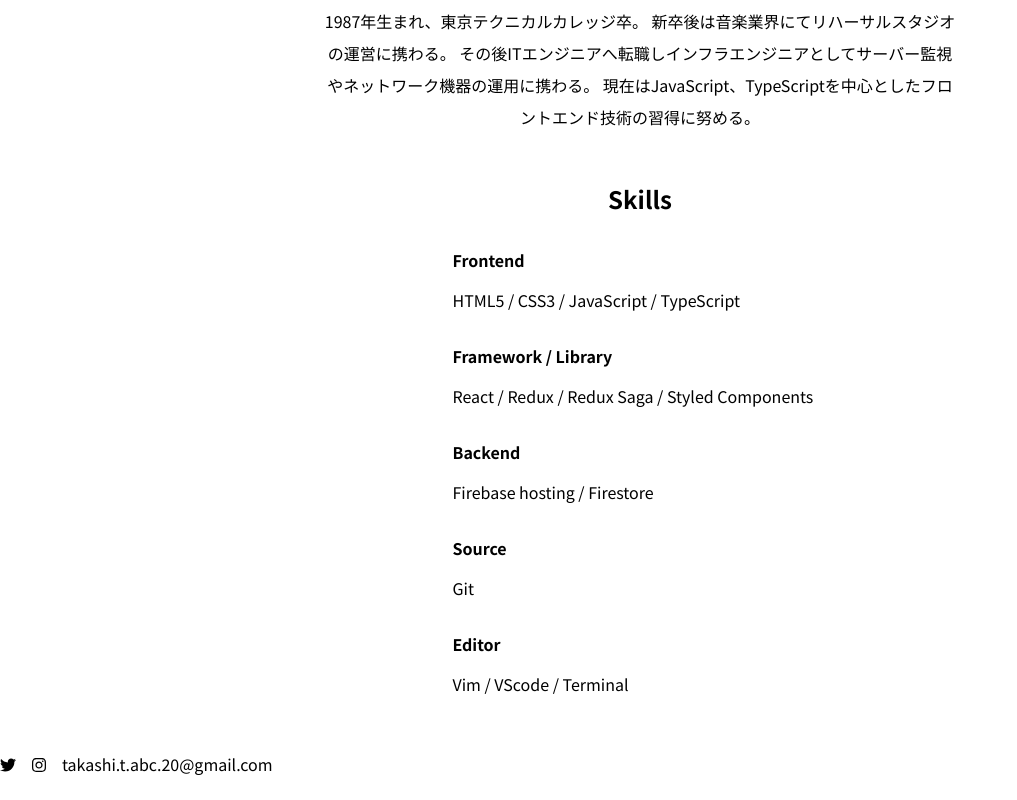
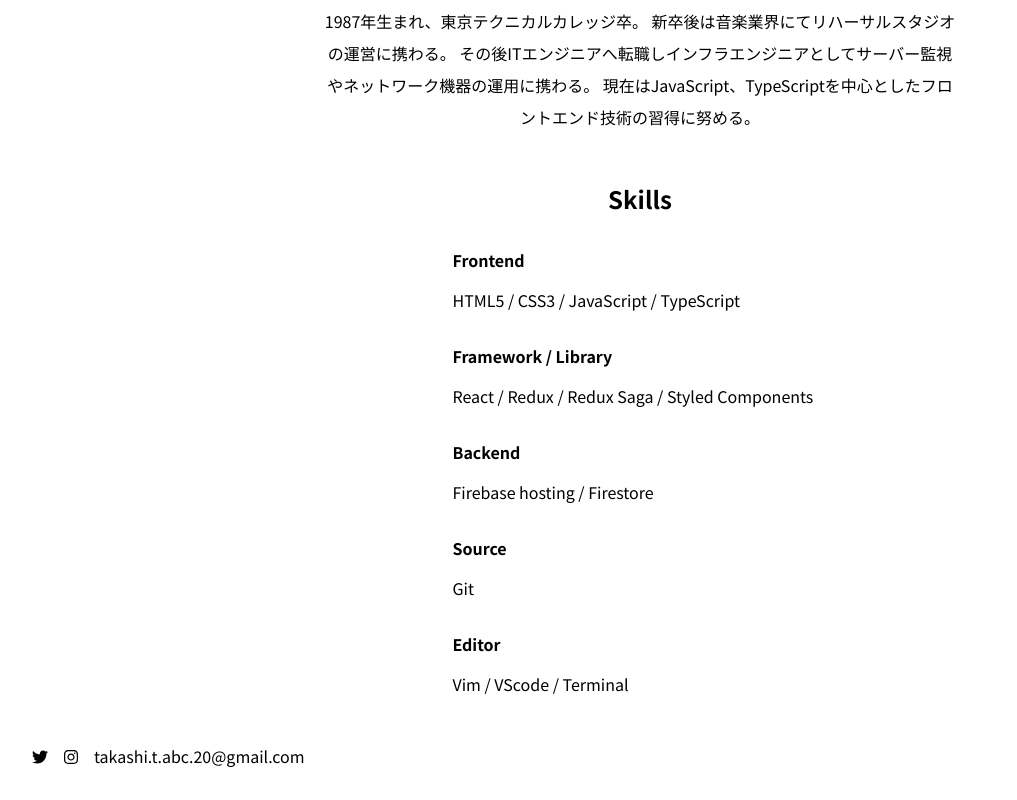
Before and after one commit to tam-t-3/Takashi-Tamura-Mysite, a React (Create React App) app: page / in a window 1280 px wide. Shown: the part 734-1534 px from the top of the page, without its empty margins (0-1017 px from the left). Before the commit the page ends 1510 px from the top, so only its background shows below. Built offline with nearby package versions, Linux system fonts and the light colour scheme; the HTML template or start-up script is replaced by a standard one.

Commit message:
fix Layout Footer

```diff
--- a/src/Components/Organisms/Footer.tsx
+++ b/src/Components/Organisms/Footer.tsx
@@ -27,14 +27,12 @@ const Footer = () => {
 };
 
 const LayoutFooter = styled.div`
-  width: 100%;
-  height: 64px;
-  position: relative;
+width: 100%;
+padding: 32px;
+box-sizing: border-box;
 `
 
 const LayoutLink = styled.div`
-  position: absolute;
-  bottom: 0;
 `
 
 const LayoutIcon = styled.a`
```
